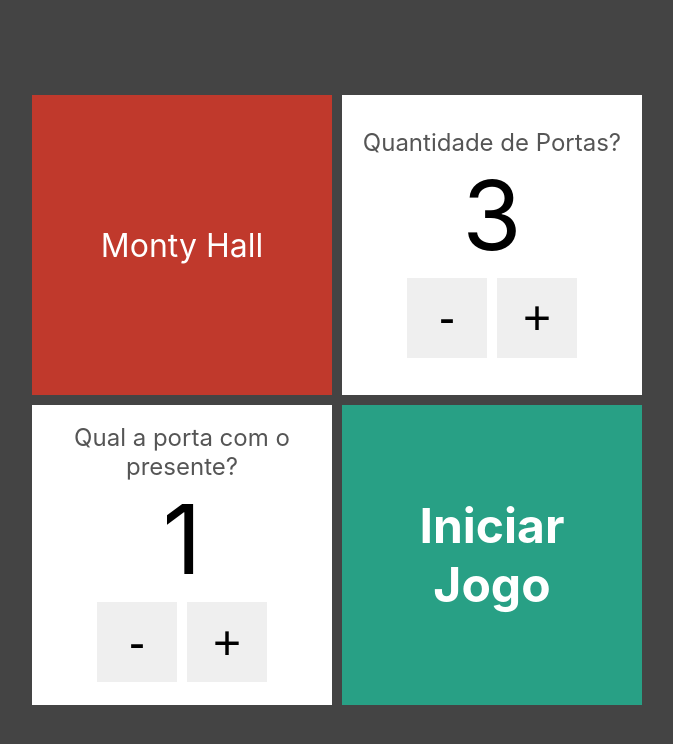
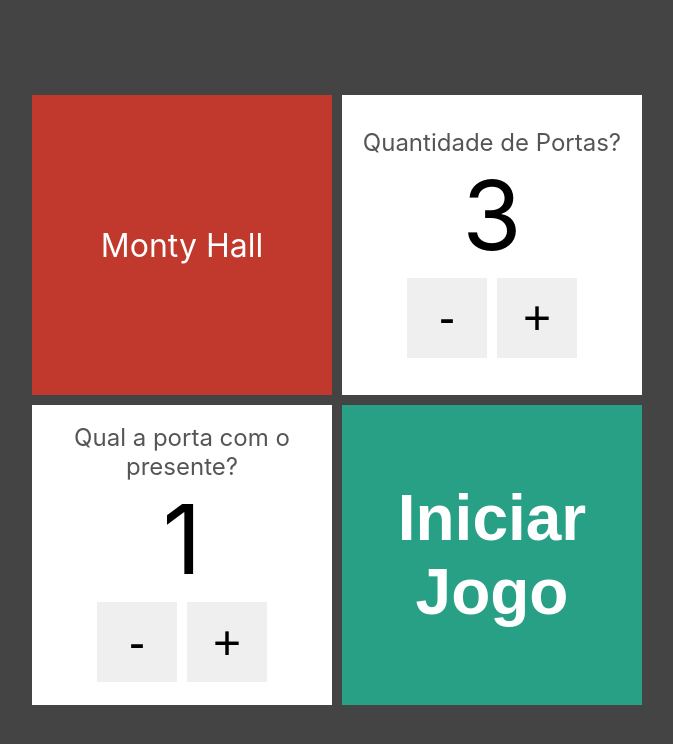
Before and after one commit to ibrunoss/problema-de-monty-hall, a Next.js app: page / in a window 1280 px wide. Shown: the top 744 px of the page, without its empty margins (303-976 px from the left). Built offline with nearby package versions, Linux system fonts and the light colour scheme.

Commit message:
Validando dados do jogo

```diff
--- a/pages/index.tsx
+++ b/pages/index.tsx
@@ -1,13 +1,23 @@
 import Link from "next/link";
-import { useState } from "react";
+import { useEffect, useState } from "react";
 
 import Cartao from "../components/Cartao";
 import EntradaNumerica from "../components/EntradaNumerica";
 import styles from "../styles/formulario.module.css";
 
 export default function Formulario() {
+  const [invalido, setInvalido] = useState<boolean>(true);
   const [quantidadePortas, setQuantidadePortas] = useState(3);
   const [portaComPresente, setPortaComPresente] = useState(1);
+
+  useEffect(() => {
+    const quantidadeDePortasValida =
+      quantidadePortas >= 3 && quantidadePortas <= 100;
+    const portaPremiadaValida =
+      portaComPresente >= 1 && portaComPresente <= quantidadePortas;
+
+    setInvalido(!quantidadeDePortasValida || !portaPremiadaValida);
+  }, [quantidadePortas, portaComPresente]);
 
   const quandoMudar = (fn) => (novaQuantidade) => fn(novaQuantidade);
   return (
@@ -31,8 +41,10 @@ export default function Formulario() {
           />
         </Cartao>
         <Cartao bgColor="#28a085">
-          <Link href={`/jogo/${quantidadePortas}/${portaComPresente}`}>
-            <h2 className={styles.link}>Iniciar Jogo</h2>
+          <Link href={`/jogo/${quantidadePortas}/${portaComPresente}`} passHref>
+            <button className={styles.link} disabled={invalido}>
+              Iniciar Jogo
+            </button>
           </Link>
         </Cartao>
       </div>
--- a/styles/formulario.module.css
+++ b/styles/formulario.module.css
@@ -18,9 +18,24 @@
   width: 100%;
   text-align: center;
   margin: 0;
+  font-size: 4rem;
+  font-weight: 700;
+  color: #ffffff;
   cursor: pointer;
+  background-color: transparent;
+  border: none;
 }
 
 .link:hover {
   background-color: #00000011;
 }
+
+.link:disabled {
+  cursor: not-allowed;
+  color: #ffffff44;
+  font-weight: 500;
+}
+
+.link:disabled:hover {
+  background-color: initial;
+}
```
Also changed, not shown: pages/jogo/[portas]/[presente].tsx (+16 -1 lines).
